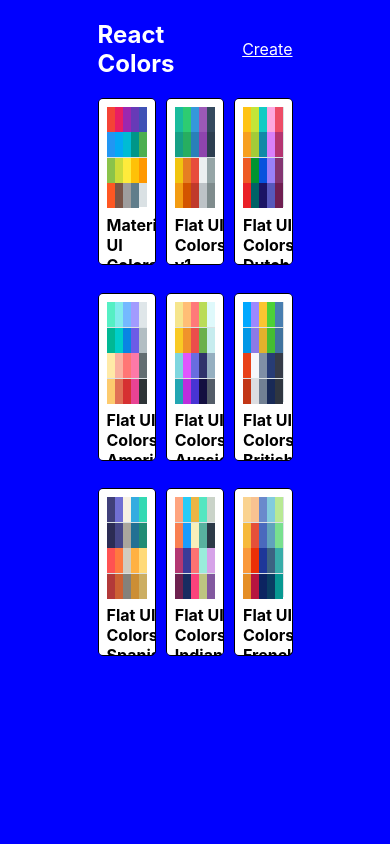
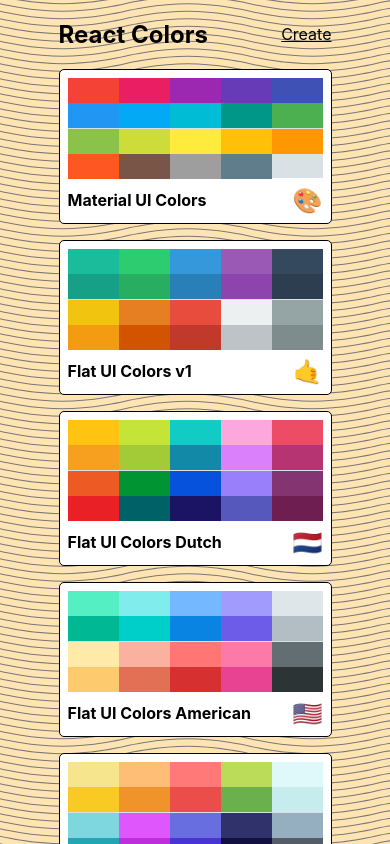
Before and after one commit to WMBH/react-color-palettes, a React (Create React App) app: page / in a window 390 px wide. Built offline with nearby package versions, Linux system fonts and the light colour scheme.

Commit message:
responsiveness

```diff
--- a/src/DraggableColorList.js
+++ b/src/DraggableColorList.js
@@ -4,7 +4,7 @@
 
 const DraggableColorList = SortableContainer(({ colors, removeColor }) => {
 	return (
-		<div style={{ height: '100%' }}>
+		<div style={{ height: '90%' }}>
 			{colors.map((color, i) => (
 				<DraggableColorBox
 					index={i}
--- a/src/MiniPalette.js
+++ b/src/MiniPalette.js
@@ -4,10 +4,6 @@
 import DeleteIcon from '@material-ui/icons/Delete';
 
 class MiniPalette extends Component {
-	constructor(props) {
-		super(props);
-	}
-
 	deletePalette = (evt) => {
 		evt.stopPropagation();
 		this.props.handleDelete(this.props.id);
--- a/src/PaletteList.js
+++ b/src/PaletteList.js
@@ -14,7 +14,7 @@
 			<div className={classes.root}>
 				<div className={classes.container}>
 					<nav className={classes.nav}>
-						<h1>React Colors</h1>
+						<h1 className={classes.title}>React Colors</h1>
 						<Link to="/palette/new">Create </Link>
 					</nav>
 					<div className={classes.palettes}>
--- a/src/styles/DraggableColorBoxStyles.js
+++ b/src/styles/DraggableColorBoxStyles.js
@@ -8,7 +8,7 @@
 		display: 'inline-block',
 		position: 'relative',
 		cursor: 'pointer',
-		marginBottom: '-4px',
+		marginBottom: '-6px',
 		'&:hover svg': {
 			color: 'white',
 			transform: 'scale(1.1)'
--- a/src/styles/NewPaletteFormStyles.js
+++ b/src/styles/NewPaletteFormStyles.js
@@ -22,7 +22,7 @@
 	},
 	content: {
 		flexGrow: 1,
-		height: 'calc(100vh - 64px)',
+		height: 'calc(100vh - 22px)',
 		padding: 0,
 		transition: theme.transitions.create('margin', {
 			easing: theme.transitions.easing.sharp,
--- a/src/styles/PaletteFormNavStyles.js
+++ b/src/styles/PaletteFormNavStyles.js
@@ -1,5 +1,5 @@
 import sizes from './sizes';
-const drawerWidth = 400;
+const drawerWidth = 320;
 const styles = (theme) => ({
 	root: {
 		display: 'flex'
@@ -15,7 +15,7 @@
 		flexDirection: 'row',
 		justifyContent: 'space-between',
 		alignItems: 'center',
-		height: '64px'
+		height: '10%'
 	},
 	appBarShift: {
 		width: `calc(100% - ${drawerWidth}px)`,
--- a/src/styles/PaletteListStyles.js
+++ b/src/styles/PaletteListStyles.js
@@ -1,3 +1,5 @@
+import sizes from './sizes';
+import bg from './bg.svg';
 export default {
 	root: {
 		backgroundColor: 'blue',
@@ -5,14 +7,24 @@
 		display: 'flex',
 		alignItems: 'flex-start',
 		justifyContent: 'center',
-		overflow: 'scroll'
+		overflow: 'auto',
+		backgroundImage: `url(${bg})`
+	},
+	title: {
+		color: 'black'
 	},
 	container: {
 		width: '50%',
 		display: 'flex',
 		alignItems: 'flex-start',
 		flexDirection: 'column',
-		flexWrap: 'wrap'
+		flexWrap: 'wrap',
+		[sizes.down('lg')]: {
+			width: '80%'
+		},
+		[sizes.down('xs')]: {
+			width: '70%'
+		}
 	},
 	nav: {
 		display: 'flex',
@@ -21,7 +33,7 @@
 		color: 'white',
 		alignItems: 'center',
 		'& a': {
-			color: 'white'
+			color: 'black'
 		}
 	},
 	palettes: {
@@ -29,6 +41,13 @@
 		width: '100%',
 		display: 'grid',
 		gridTemplateColumns: 'repeat(3,30%)',
-		gridGap: '5%'
+		gridGap: '2.5rem',
+		[sizes.down('md')]: {
+			gridTemplateColumns: 'repeat(2,50%)'
+		},
+		[sizes.down('xs')]: {
+			gridTemplateColumns: 'repeat(1,100%)',
+			gridGap: '1rem'
+		}
 	}
 };
```
Also changed, not shown: src/styles/bg.svg (added).
